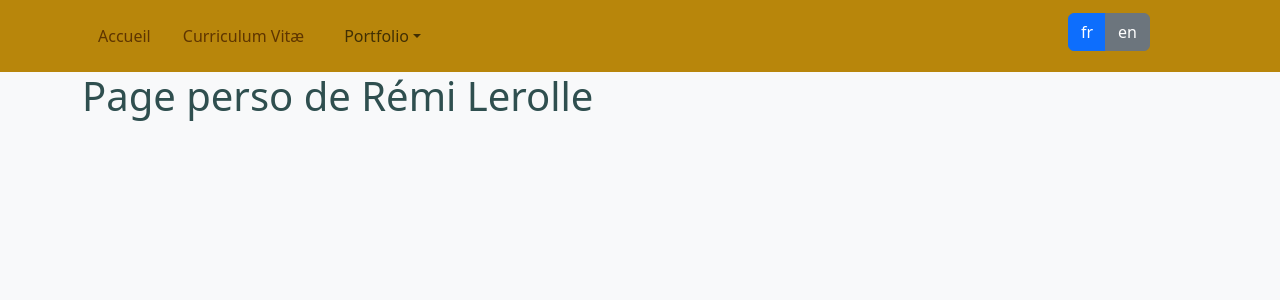
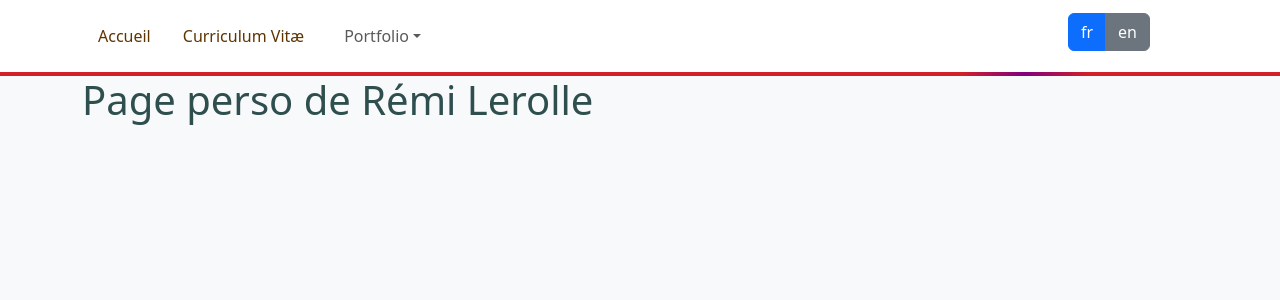
Before and after one commit to Remi-Lerolle/Pages-perso, a React (Create React App) app: page / in a window 1280 px wide. Shown: the top 300 px of the page. Built offline with nearby package versions, Linux system fonts and the light colour scheme.

Commit message:
[NAV BAR] Change background color #9

```diff
--- a/src/App.css
+++ b/src/App.css
@@ -1,4 +1,4 @@
-:root{
+:root {
 	--nav-text-color: #5e3501;
 	--nav-bg-color: #b8860b;
 }
@@ -32,18 +32,17 @@
 	color: var(--nav-text-color);
 }
 
-.list{
-  color:var(--nav-text-color);
+.list {
+	color: var(--nav-text-color);
 }
 
-.list:hover{
-  color:var(--nav-text-color);
+.list:hover {
+	color: var(--nav-text-color);
 }
 
 .navBar-dropdown,
 .dropdown-menu,
-.dropdown-item{
-  color: var(--nav-text-color)!important;
-  background-color: var(--nav-bg-color)!important;
+.dropdown-item {
+	color: var(--nav-text-color) !important;
 	border: none !important;
 }
--- a/src/CVCSS/CVArticle-Styles.css
+++ b/src/CVCSS/CVArticle-Styles.css
@@ -1,7 +1,3 @@
-:root {
-	--red-cv: #d22027;
-}
-
 body {
 	color: darkslategrey;
 	background-color: #f8f9fa;
--- a/src/index.css
+++ b/src/index.css
@@ -1,3 +1,7 @@
+:root {
+	--red-cv: #d22027;
+}
+
 body {
 	margin: 0;
 	font-family: -apple-system, BlinkMacSystemFont, 'Segoe UI', 'Roboto', 'Oxygen',
@@ -13,8 +17,11 @@ code {
 }
 
 nav {
-	background-color: darkgoldenrod;
-	color: white;
+	background-color: white;
+	color: grey;
+	border-image: linear-gradient(to right, var(--red-cv) 75%, purple 80%, var(--red-cv) 85%) 1;
+	border-bottom-width: 4px;
+	border-bottom-style: solid;
 }
 
 nav ul {
```
Lines whose indentation alone changed are shown as unchanged.
